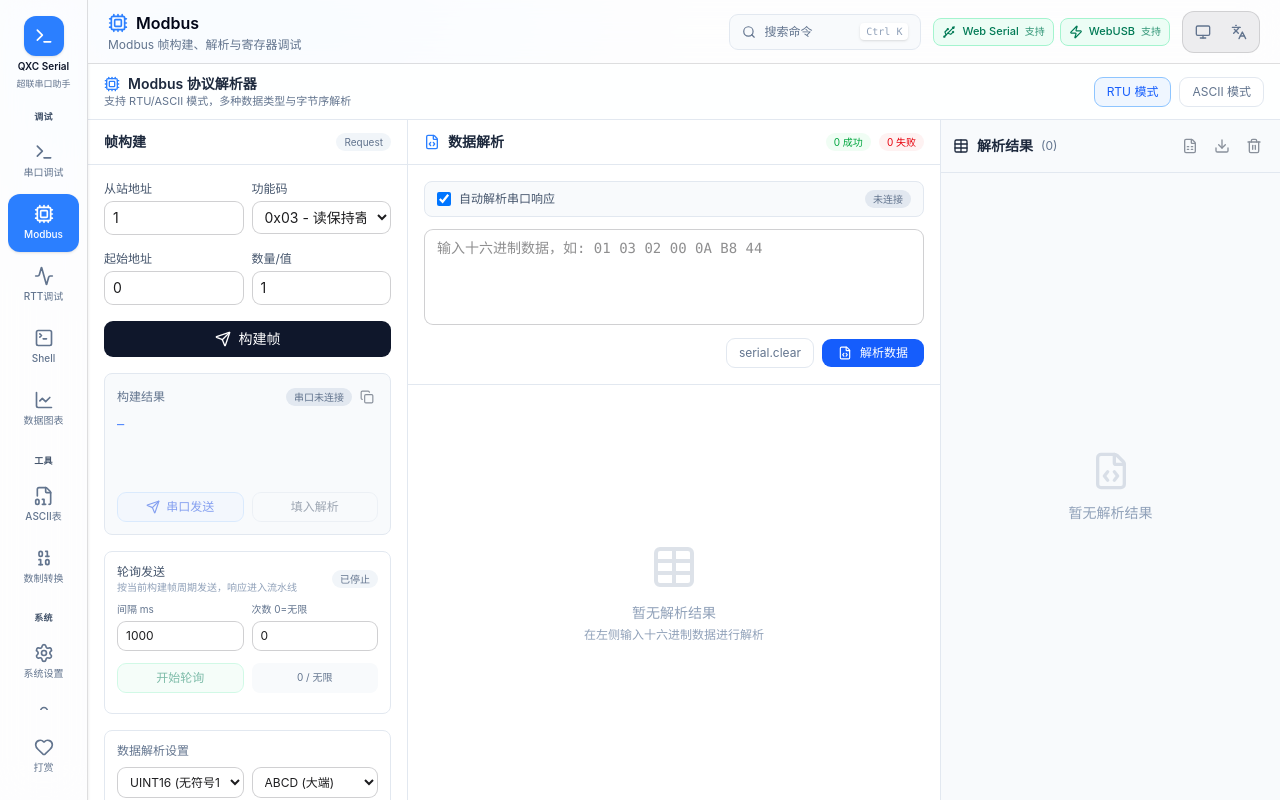
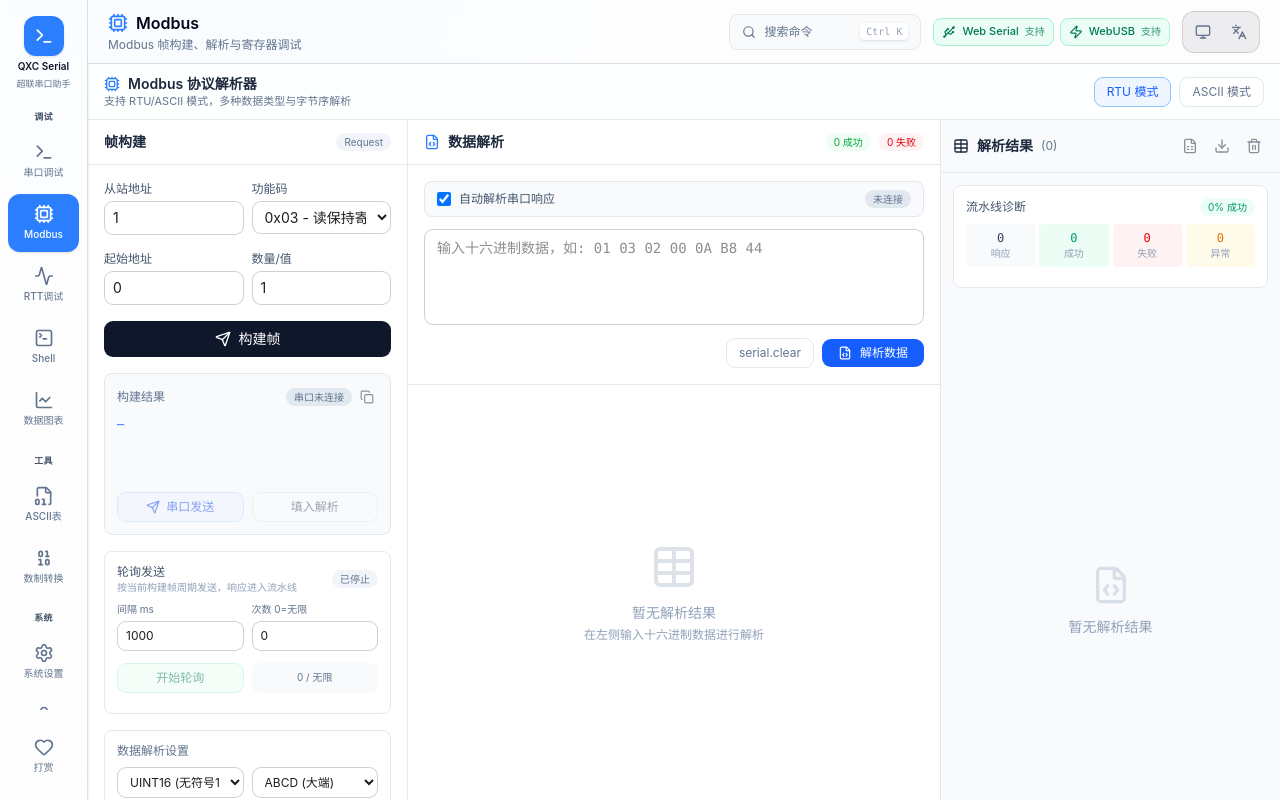
Before and after one commit to qxc4/qxc-serial-assistant, a Vue app: page /modbus in a window 1280 px wide. Built offline with nearby package versions, Linux system fonts and the light colour scheme; the HTML template or start-up script is replaced by a standard one.

Commit message:
feat: add modbus pipeline diagnostics

```diff
--- a/src/features/modbus/index.ts
+++ b/src/features/modbus/index.ts
@@ -1,3 +1,4 @@
 export * from './registerParsing'
 export * from './frameParsing'
 export * from './polling'
+export * from './pipelineDiagnostics'
--- /dev/null
+++ b/src/features/modbus/pipelineDiagnostics.ts
@@ -0,0 +1,53 @@
+import type { ModbusParseResult } from '../../types/modbus'
+
+export interface ModbusPipelineDiagnosticInput {
+  result: ModbusParseResult | null
+  error?: string
+}
+
+export interface ModbusPipelineDiagnostics {
+  total: number
+  success: number
+  failed: number
+  exceptionFrames: number
+  successRate: number
+  lastError: string
+}
+
+export function summarizeModbusPipeline(items: ModbusPipelineDiagnosticInput[]): ModbusPipelineDiagnostics {
+  let success = 0
+  let failed = 0
+  let exceptionFrames = 0
+  let lastError = ''
+
+  for (const item of items) {
+    if (item.result?.success) {
+      success += 1
+      if (item.result.frame && item.result.frame.functionCode >= 0x80) {
+        exceptionFrames += 1
+      }
+      continue
+    }
+
+    failed += 1
+    if (!lastError) {
+      lastError = item.error || item.result?.error || ''
+    }
+  }
+
+  const total = items.length
+  const successRate = total === 0 ? 0 : Math.round((success / total) * 100)
+
+  return {
+    total,
+    success,
+    failed,
+    exceptionFrames,
+    successRate,
+    lastError,
+  }
+}
+
+export function estimateModbusResponseGap(sentRequests: number, parsedResponses: number): number {
+  return Math.max(0, sentRequests - parsedResponses)
+}
--- a/src/views/ModbusView.vue
+++ b/src/views/ModbusView.vue
@@ -23,11 +23,13 @@ import { functionCodeNames } from '../types/modbus'
 import type { ModbusParseResult, ModbusMode } from '../types/modbus'
 import {
   bytesToHexInput,
+  estimateModbusResponseGap,
   formatModbusPollingProgress,
   normalizeModbusPollingSettings,
   parseCompleteModbusFrame,
   parseRegisterData,
   shouldContinueModbusPolling,
+  summarizeModbusPipeline,
   type ByteOrder,
   type DataType,
   type RegisterValue,
@@ -103,6 +105,8 @@ const successfulResultCount = computed(() => parseResults.value.filter(item => i
 const failedResultCount = computed(() => parseResults.value.filter(item => !item.result?.success).length)
 const normalizedPollingSettings = computed(() => normalizeModbusPollingSettings(pollingSettings.value))
 const pollingProgressLabel = computed(() => formatModbusPollingProgress(sentPollingCycles.value, normalizedPollingSettings.value.maxCycles))
+const pipelineDiagnostics = computed(() => summarizeModbusPipeline(parseResults.value))
+const pollingResponseGap = computed(() => estimateModbusResponseGap(sentPollingCycles.value, pipelineDiagnostics.value.total))
 const activeParseResult = computed(() => {
   return parseResults.value.find(item => item.id === expandedResult.value) || parseResults.value[0] || null
 })
@@ -906,6 +910,40 @@ function formatTimestamp(timestamp: number): string {
         </div>
 
         <div class="min-h-0 flex-1 overflow-y-auto p-3">
+          <div class="mb-3 rounded-lg border border-slate-200 bg-white p-3 dark:border-slate-800 dark:bg-slate-900">
+            <div class="mb-2 flex items-center justify-between">
+              <span class="text-xs font-medium text-slate-600 dark:text-slate-300">流水线诊断</span>
+              <span
+                class="rounded-full px-2 py-0.5 text-[10px]"
+                :class="pipelineDiagnostics.failed === 0 ? 'bg-emerald-50 text-emerald-600 dark:bg-emerald-950/40 dark:text-emerald-300' : 'bg-amber-50 text-amber-600 dark:bg-amber-950/40 dark:text-amber-300'"
+              >
+                {{ pipelineDiagnostics.successRate }}% 成功
+              </span>
+            </div>
+            <div class="grid grid-cols-4 gap-1 text-center text-[10px]">
+              <div class="rounded bg-slate-50 px-1 py-1.5 dark:bg-slate-950/60">
+                <div class="font-mono text-xs text-slate-700 dark:text-slate-200">{{ pipelineDiagnostics.total }}</div>
+                <div class="text-slate-400">响应</div>
+              </div>
+              <div class="rounded bg-emerald-50 px-1 py-1.5 dark:bg-emerald-950/30">
+                <div class="font-mono text-xs text-emerald-600 dark:text-emerald-300">{{ pipelineDiagnostics.success }}</div>
+                <div class="text-slate-400">成功</div>
+              </div>
+              <div class="rounded bg-red-50 px-1 py-1.5 dark:bg-red-950/30">
+                <div class="font-mono text-xs text-red-600 dark:text-red-300">{{ pipelineDiagnostics.failed }}</div>
+                <div class="text-slate-400">失败</div>
+              </div>
+              <div class="rounded bg-amber-50 px-1 py-1.5 dark:bg-amber-950/30">
+                <div class="font-mono text-xs text-amber-600 dark:text-amber-300">{{ pipelineDiagnostics.exceptionFrames }}</div>
+                <div class="text-slate-400">异常</div>
+              </div>
+            </div>
+            <div class="mt-2 flex flex-wrap gap-2 text-[10px] text-slate-400">
+              <span v-if="sentPollingCycles > 0">轮询差值 {{ pollingResponseGap }}</span>
+              <span v-if="pipelineDiagnostics.lastError" class="text-red-500 dark:text-red-300">最近错误：{{ pipelineDiagnostics.lastError }}</span>
+            </div>
+          </div>
+
           <div v-if="parseResults.length === 0" class="flex h-full items-center justify-center text-center text-slate-400">
             <div>
               <FileCode class="mx-auto mb-3 h-10 w-10 opacity-30" />
```
Also changed, not shown: 1 other file (tests, documents, lock files or other folders).
